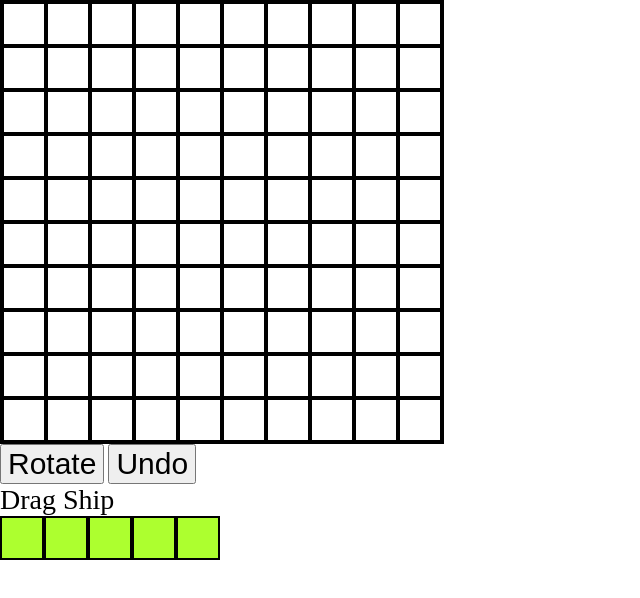
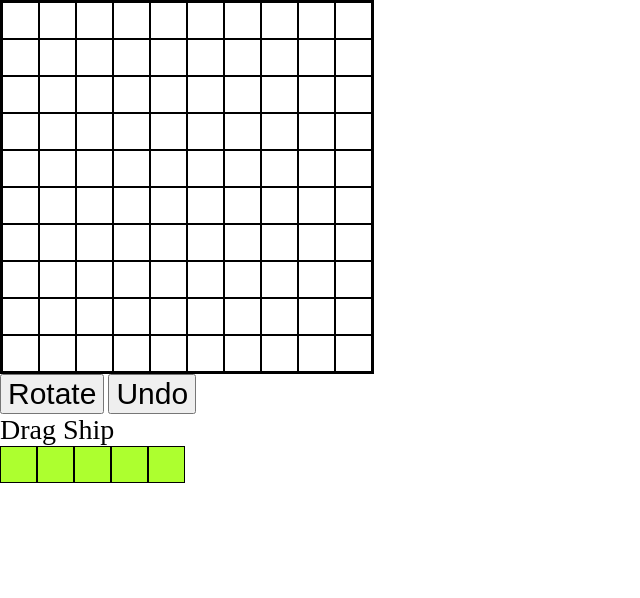
Before and after one commit to feindreh/battleships, a website with bundled scripts: page index.html in a window 1280 px wide. Shown: the whole page, without its empty margins (0-640 px from the left). Built offline with nearby package versions, Linux system fonts and the light colour scheme.

Commit message:
smaller sclae

```diff
--- a/style.css
+++ b/style.css
@@ -21,9 +21,9 @@ button{
     display: flex;
 }
 .square,.noshiphit,.shiphit,.shipsunk,.shipplaced{
-    width:40px;
-    height:40px;
-    border: 2px solid black;
+    width:35px;
+    height:35px;
+    border: 1px solid black;
     display: inline-block;
 }
 
```
